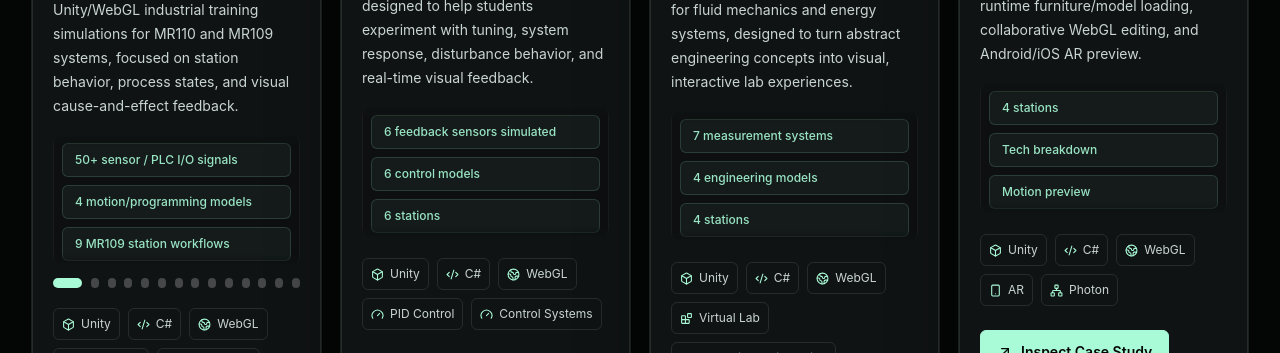
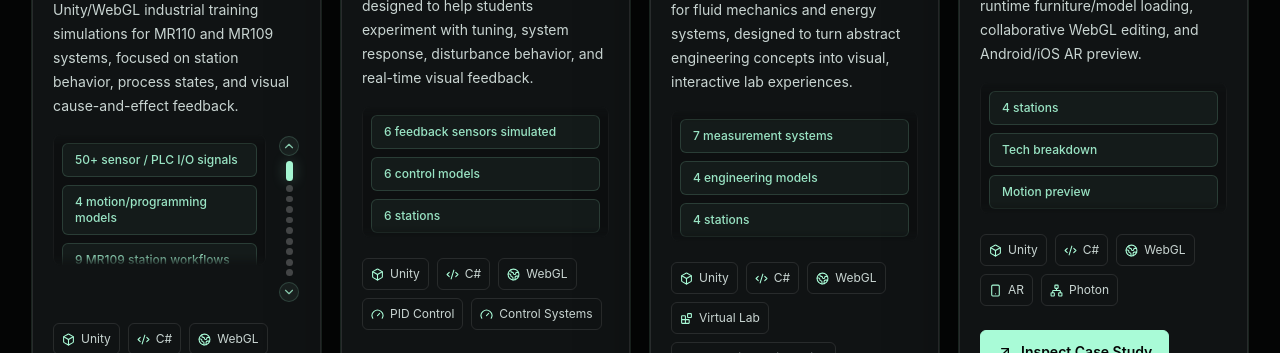
Before and after one commit to AmrAymanKhalil505/Portfolio, a React (Vite) app: page / in a window 1280 px wide. Shown: the part 1300-1653 px from the top of the page. Built offline with nearby package versions, Linux system fonts and the light colour scheme.

Commit message:
Add vertical badge reel indicator

```diff
--- a/src/components/ProjectCard.tsx
+++ b/src/components/ProjectCard.tsx
@@ -1,5 +1,5 @@
-import { useRef } from "react";
-import { ArrowUpRight, PlayCircle } from "lucide-react";
+import { useRef, useState } from "react";
+import { ArrowUpRight, ChevronDown, ChevronUp, PlayCircle } from "lucide-react";
 import type { Project } from "../data/projects";
 import ButtonLink from "./ButtonLink";
 import TechBadge from "./TechBadge";
@@ -71,9 +71,11 @@ const getEvidenceItems = (project: Project) => {
 
 function ProjectCard({ project }: ProjectCardProps) {
   const previewVideoRef = useRef<HTMLVideoElement>(null);
+  const evidenceScrollRef = useRef<HTMLDivElement>(null);
   const evidenceItems = getEvidenceItems(project);
   const usesDotIndicator = project.id === "industrial-training-simulation-systems";
-  const dotCount = usesDotIndicator ? Math.min(evidenceItems.length, 16) : 0;
+  const dotCount = usesDotIndicator ? Math.min(evidenceItems.length, 10) : 0;
+  const [activeEvidenceDot, setActiveEvidenceDot] = useState(0);
 
   const playPreviewVideo = () => {
     const video = previewVideoRef.current;
@@ -90,6 +92,22 @@ function ProjectCard({ project }: ProjectCardProps) {
 
     video.pause();
     video.currentTime = 0;
+  };
+
+  const updateEvidenceDot = () => {
+    const reel = evidenceScrollRef.current;
+    if (!reel || dotCount <= 1) return;
+
+    const scrollRange = reel.scrollHeight - reel.clientHeight;
+    const progress = scrollRange > 0 ? reel.scrollTop / scrollRange : 0;
+    setActiveEvidenceDot(Math.round(progress * (dotCount - 1)));
+  };
+
+  const scrollEvidenceReel = (direction: "up" | "down") => {
+    const reel = evidenceScrollRef.current;
+    if (!reel) return;
+
+    reel.scrollBy({ top: direction === "up" ? -48 : 48, behavior: "smooth" });
   };
 
   return (
@@ -137,9 +155,11 @@ function ProjectCard({ project }: ProjectCardProps) {
           <h3 className="text-xl font-semibold text-white">{project.title}</h3>
           <p className="mt-3 text-sm leading-6 text-steel">{project.summary}</p>
           {evidenceItems.length > 0 && (
-            <>
+            <div className={`mt-4 ${usesDotIndicator ? "flex items-stretch gap-3" : ""}`}>
               <div
-                className={`evidence-badge-scroll mt-4 grid max-h-[8.25rem] gap-2 overflow-y-auto rounded-lg border border-white/5 bg-ink/25 p-2 pr-2 ${
+                ref={usesDotIndicator ? evidenceScrollRef : undefined}
+                onScroll={usesDotIndicator ? updateEvidenceDot : undefined}
+                className={`evidence-badge-scroll grid max-h-[8.25rem] flex-1 gap-2 overflow-y-auto rounded-lg border border-white/5 bg-ink/25 p-2 pr-2 ${
                   usesDotIndicator ? "evidence-badge-scroll--dots" : ""
                 }`}
                 aria-label={`${project.title} technical evidence`}
@@ -154,13 +174,21 @@ function ProjectCard({ project }: ProjectCardProps) {
                 ))}
               </div>
               {usesDotIndicator && dotCount > 0 && (
-                <div className="evidence-dot-rail mt-3" aria-hidden="true">
+                <div className="evidence-dot-rail evidence-dot-rail--vertical">
+                  <button type="button" onClick={() => scrollEvidenceReel("up")} aria-label="Scroll evidence badges up">
+                    <ChevronUp size={14} />
+                  </button>
+                  <div className="evidence-dot-stack">
                     {Array.from({ length: dotCount }).map((_, index) => (
-                    <span key={index} className={index === 0 ? "is-active" : ""} />
+                      <span key={index} className={index === activeEvidenceDot ? "is-active" : ""} />
                     ))}
                   </div>
+                  <button type="button" onClick={() => scrollEvidenceReel("down")} aria-label="Scroll evidence badges down">
+                    <ChevronDown size={14} />
+                  </button>
+                </div>
               )}
-            </>
+            </div>
           )}
           <div className="mt-5 flex flex-wrap gap-2" aria-label={`${project.title} tech stack`}>
             {project.tech.slice(0, 5).map((tech) => (
--- a/src/styles.css
+++ b/src/styles.css
@@ -84,16 +84,55 @@ a {
   gap: 0.55rem;
 }
 
-.evidence-dot-rail span {
-  width: 0.62rem;
-  height: 0.62rem;
+.evidence-dot-rail button {
+  display: flex;
+  width: 1.25rem;
+  height: 1.25rem;
+  align-items: center;
+  justify-content: center;
+  border-radius: 999px;
+  border: 1px solid rgba(169, 251, 215, 0.16);
+  background: rgba(169, 251, 215, 0.06);
+  color: rgba(169, 251, 215, 0.78);
+  transition: border-color 160ms ease, background 160ms ease, color 160ms ease;
+}
+
+.evidence-dot-rail button:hover {
+  border-color: rgba(169, 251, 215, 0.38);
+  background: rgba(169, 251, 215, 0.12);
+  color: #a9fbd7;
+}
+
+.evidence-dot-rail--vertical {
+  width: 1.35rem;
+  flex-direction: column;
+  align-items: center;
+  justify-content: space-between;
+  gap: 0.35rem;
+  padding: 0.08rem 0;
+}
+
+.evidence-dot-stack {
+  display: flex;
+  flex: 1;
+  flex-direction: column;
+  align-items: center;
+  justify-content: center;
+  gap: 0.24rem;
+}
+
+.evidence-dot-stack span {
+  width: 0.42rem;
+  height: 0.42rem;
   border-radius: 999px;
   background: rgba(255, 255, 255, 0.22);
+  transition: height 160ms ease, background 160ms ease, box-shadow 160ms ease;
 }
 
-.evidence-dot-rail span.is-active {
-  width: 2.25rem;
+.evidence-dot-stack span.is-active {
+  height: 1.25rem;
   background: #a9fbd7;
+  box-shadow: 0 0 14px rgba(169, 251, 215, 0.28);
 }
 
 .hero-desktop-layer {
```
Lines whose indentation alone changed are shown as unchanged.
